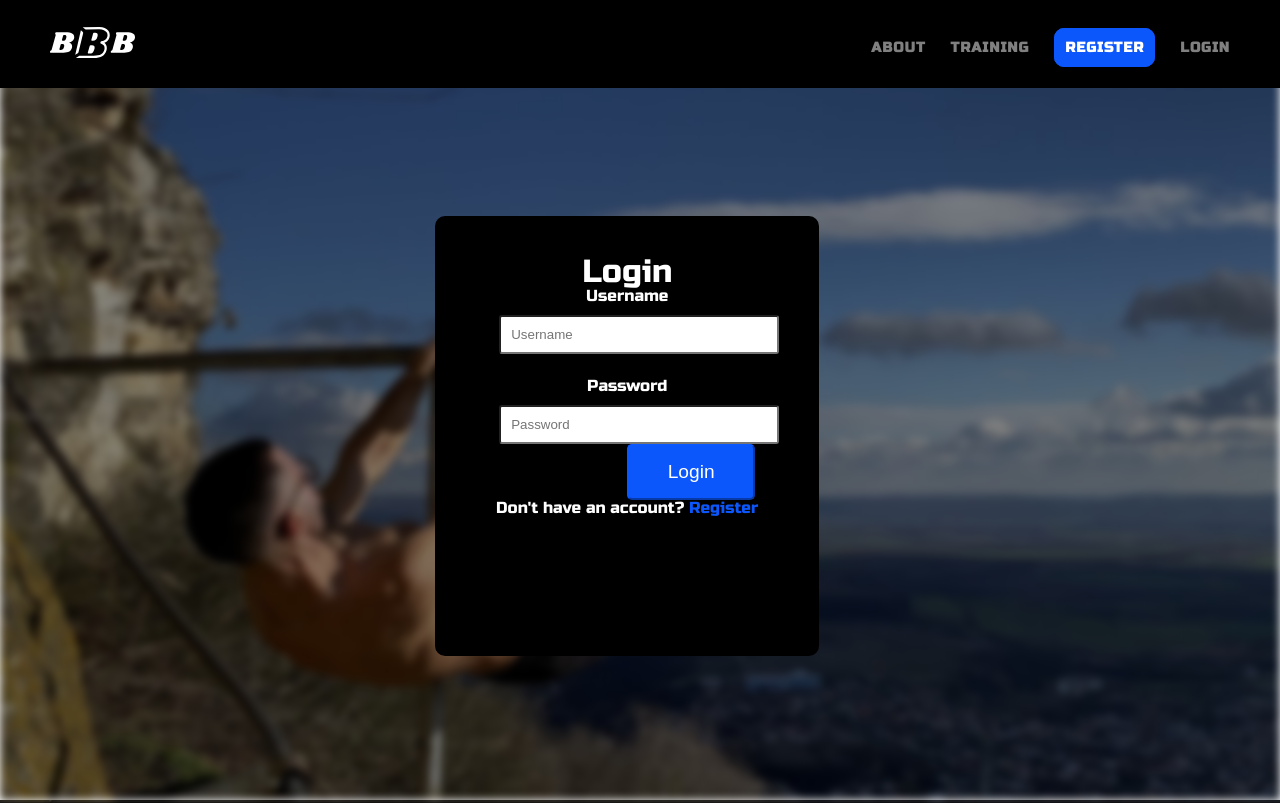
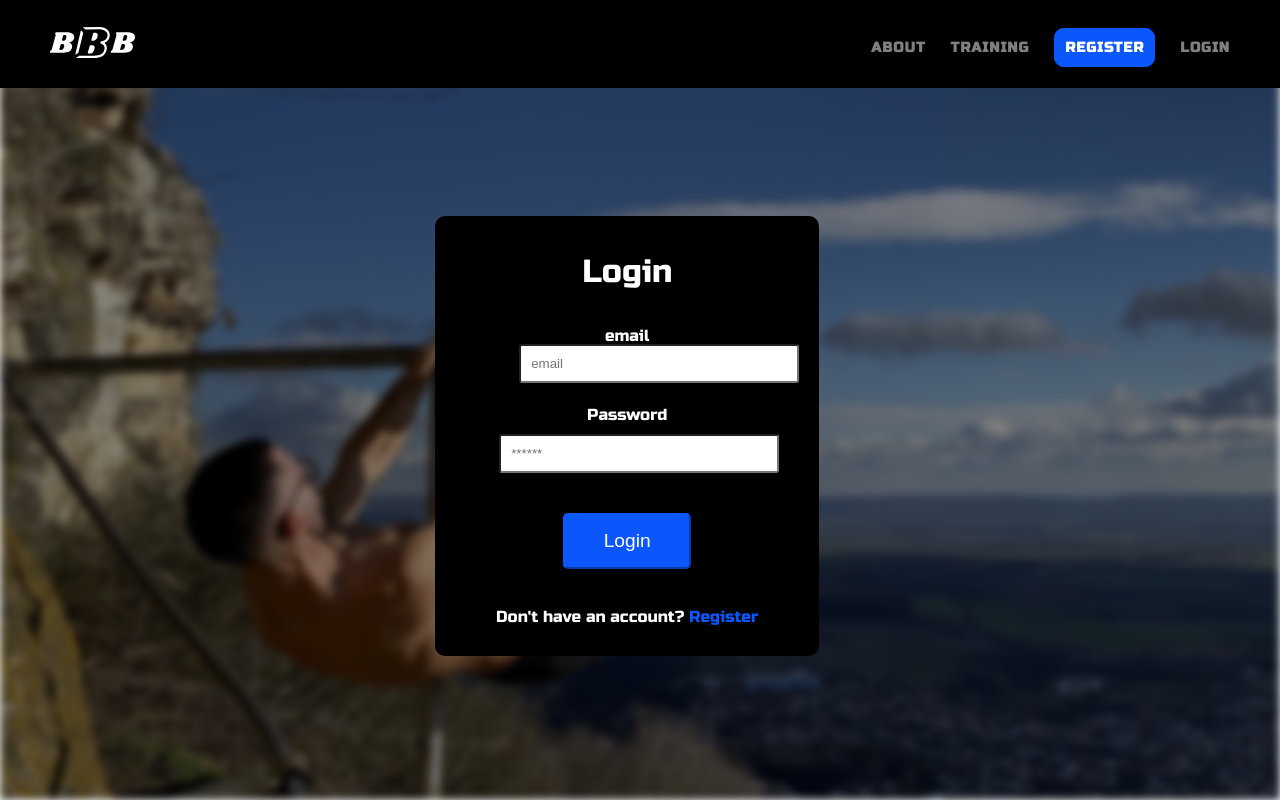
Before and after one commit to MariaRosenova/calisthenics-app, an Angular app in the folder caliestenics-app/: page /login in a window 1280 px wide. Shown: the top 803 px of the page. Built offline with nearby package versions, Linux system fonts and the light colour scheme.

Commit message:
Add email and password validation

```diff
--- a/caliestenics-app/src/app/app.component.html
+++ b/caliestenics-app/src/app/app.component.html
@@ -1,3 +1,3 @@
 <app-navigation />
 <router-outlet></router-outlet>
-<app-footer/>
+<!-- <app-footer/> -->
--- /dev/null
+++ b/caliestenics-app/src/app/constants.ts
@@ -0,0 +1 @@
+export const EMAIL_DOMAINS = ['bg', 'com'];
--- /dev/null
+++ b/caliestenics-app/src/app/shared/utils/email-validator.ts
@@ -0,0 +1,11 @@
+import { ValidatorFn } from '@angular/forms';
+
+export function emailValidator(domains: string[]): ValidatorFn {
+  const domainString = domains.join('|');
+  const regExp = new RegExp(`[A-Za-z0-9]+@gmail\.(${domainString})`);
+
+  return (control) => {
+    const isEmailInvalid = control.value === '' || regExp.test(control.value);
+    return isEmailInvalid ? null : { emailValidator: true };
+  };
+}
--- a/caliestenics-app/src/app/user/login/login.component.html
+++ b/caliestenics-app/src/app/user/login/login.component.html
@@ -1,37 +1,68 @@
 <app-main-view class="view" />
 <div class="login">
-  <form #loginForm="ngForm" (ngSubmit)="login(loginForm)" class="login-form">
-    <div class="form-group">
+  <form #loginForm="ngForm" (ngSubmit)="login(loginForm)">
+    <div class="login-form">
       <h2>Login</h2>
+        <fieldset>
           <div class="input-fields">
-        <div class="username">
-          <label for="username">Username</label>
-          <input type="text" name="username" id="username" placeholder="Username" autocomplete="off" class="form-input"
-            ngModel required #username="ngModel"/>
+            <div class="email">
+
+              <label for="email">email</label>
+
+              <input
+              type="text"
+              name="email"
+              id="email"
+              placeholder="email"
+              class="form-input"
+              ngModel
+              required
+              #email="ngModel"
+              [appEmail]="domains"/>
             </div>
-        <div *ngIf="username.touched">
-          <div *ngIf="password.errors?.['required']" style="color:red">
-            Username is required
+
+            <ng-container *ngIf="email.touched">
+              <p *ngIf="email.errors?.['required']" style="color:red">
+                email is required
+              </p>
+              <p class="error" *ngIf="email.errors?.['emailValidator']">
+                Email is not valid
+              </p>
+            </ng-container>
+
+            <div class="password">
+
+              <label for="password">Password</label>
+
+              <input
+              type="password"
+              name="password"
+              id="password"
+              placeholder="******"
+              class="form-password"
+              ngModel
+              required
+              #password="ngModel"
+              minlength="6"
+              />
             </div>
             </div>
 
-        <div class="password">
-          <label for="password">Password</label>
-          <input type="password" name="password" id="password" placeholder="Password" autocomplete="off"
-            class="form-password" ngModel required #password="ngModel"/>
-        </div>
+            <ng-container *ngIf="password.touched">
+              <p class="error" *ngIf="password.errors?.['required']">
+                Password is required!
+              </p>
+              <p class="error" *ngIf="password.errors?.['minlength']">
+                Password must be at least 5 characters!
+              </p>
+            </ng-container>
 
-        <div *ngIf="password.touched">
-          <div *ngIf="password.errors?.['required']" style="color: red">
-            Password is required
-          </div>
-        </div>
-
-      </div>
+        </fieldset>
 
         <button class="btn">Login</button>
         <p>Don't have an account? <a routerLink="/register">Register</a></p>
+
       </div>
-
 </form>
+<p>{{ email.errors?.['required'] | json }}</p>
 </div>
--- a/caliestenics-app/src/app/user/login/login.component.ts
+++ b/caliestenics-app/src/app/user/login/login.component.ts
@@ -1,5 +1,7 @@
 import { Component } from '@angular/core';
 import { NgForm } from '@angular/forms';
+import { EMAIL_DOMAINS } from 'src/app/constants';
+import { emailValidator } from 'src/app/shared/utils/email-validator';
 
 
 @Component({
@@ -8,12 +10,19 @@ import { NgForm } from '@angular/forms';
   styleUrls: ['./login.component.css']
 })
 export class LoginComponent {
+  domains = EMAIL_DOMAINS;
   login(form: NgForm) {
-    console.log(form.value);
-    console.log('Invalid ', form.invalid);
+
+    if (form.invalid) {
+      return;
+
+      console.log(form.value);
+      console.log('Invalid ', form.invalid);
+    }
+    console.log('logged in')
 
 
-    form.setValue({username: '', password: ''});
-
-  }
+    // this.userService.login();
+    // this.router.navigate(['/training']);
 }
+}
--- a/caliestenics-app/src/app/user/user.module.ts
+++ b/caliestenics-app/src/app/user/user.module.ts
@@ -5,6 +5,7 @@ import { RegisterComponent } from './register/register.component';
 import { SharedModule } from '../shared/shared.module';
 import { RouterModule } from '@angular/router';
 import { FormsModule } from '@angular/forms';
+import { EmailDirective } from '../validators/email.directive';
 
 
 
@@ -12,7 +13,8 @@ import { FormsModule } from '@angular/forms';
 @NgModule({
   declarations: [
     LoginComponent,
-    RegisterComponent
+    RegisterComponent,
+    EmailDirective,
   ],
   imports: [
     CommonModule,
--- /dev/null
+++ b/caliestenics-app/src/app/validators/email.directive.ts
@@ -0,0 +1,24 @@
+import { Directive, Input } from '@angular/core';
+import { AbstractControl, ValidationErrors,   NG_VALIDATORS, Validator, ValidatorFn } from '@angular/forms';
+import { emailValidator } from '../shared/utils/email-validator';
+
+@Directive({
+  selector: '[appEmail]',
+  providers: [
+    {
+      provide: NG_VALIDATORS,
+      useExisting: EmailDirective,
+      multi: true,
+    }
+  ]
+})
+export class EmailDirective {
+@Input() appEmail: string[] = [];
+
+  constructor() { }
+
+  validate(control: AbstractControl<any, any>): ValidationErrors | null {
+    const validatorFn = emailValidator(this.appEmail);
+    return validatorFn(control);
+  }
+}
```
Also changed, not shown: 1 other file (tests, documents, lock files or other folders). Lines whose indentation alone changed are shown as unchanged.
